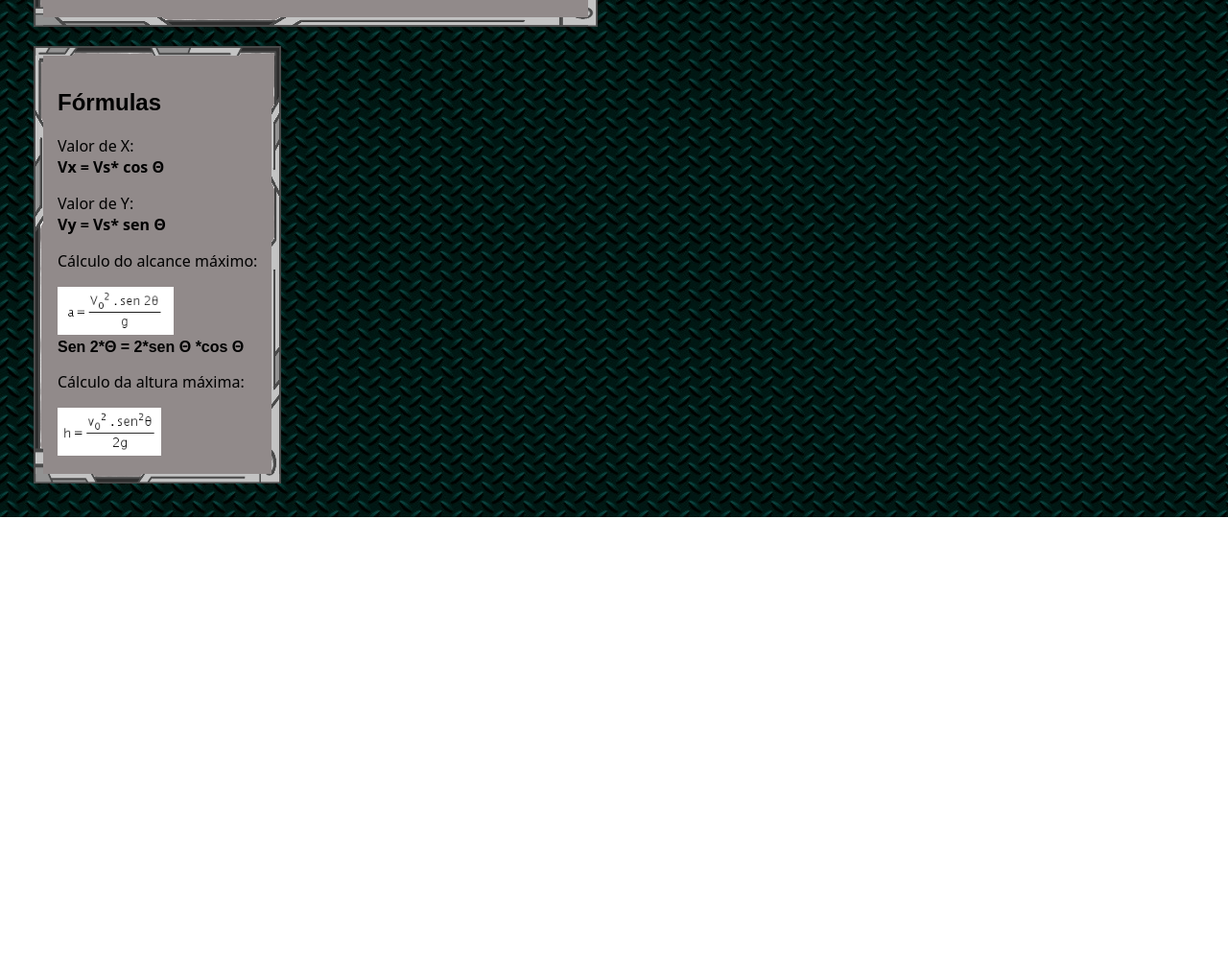
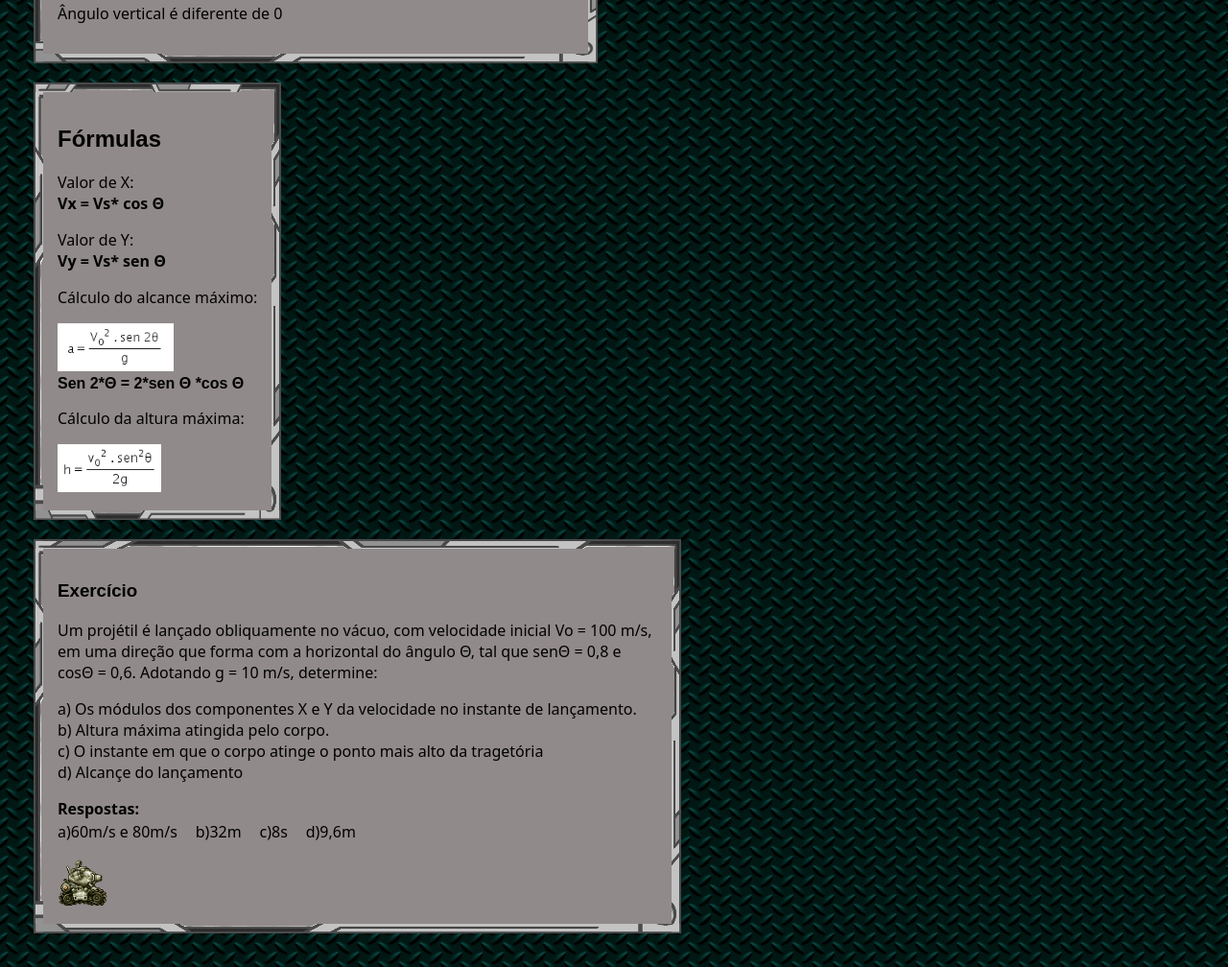
Before and after one commit to Bernardodeas/TP1-Lpw, a plain HTML site: page lançamento_obliquo.html in a window 1280 px wide. Shown: the part 334-1342 px from the top of the page at 96% size. Before the commit the page ends 873 px from the top, so only its background shows below. Drawn offline with Linux system fonts and the light colour scheme; a web font is replaced by a local one.

Commit message:
Adição do "exercício". CSS não alterado

```diff
--- a/lançamento_obliquo.html
+++ b/lançamento_obliquo.html
@@ -22,8 +22,9 @@
     <main>
         <section id="introducao">
             <h1>Lançamento oblíquo</h1>
-            <p class="tópico">Vetor X tem Movimento Retilíneo Uniforme(velocidade constante) <br>
+            <p class="tópico">Vetor X tem Movimento Retilíneo Uniforme(velocidade constante)</p>
             <p class="tópico">Vetor Y tem Movimento Retilíneo Uniforme Variável(velocidade variável)</p>
+            <p class="tópico">Ângulo vertical é diferente de 0</p>
         </section>
         <section>
             <h2>Fórmulas</h2>
@@ -39,7 +40,23 @@
             <img src="img/formulas/Alturamáxima.PNG"
                 alt="Altura é igual a (Velocidade inicial ao quadrado vezes seno ao quadrado de Teta) dividido pela aceleração da gravidade vezes dois."></img>
         </section>
+        <section class="exercicio">
+            <h3>Exercício</h3>
+            <p>Um projétil é lançado obliquamente no vácuo, com velocidade inicial Vo = 100 m/s, em uma
+               direção que forma com a horizontal do ângulo Θ, tal que senΘ = 0,8 e cosΘ = 0,6. Adotando
+               g = 10 m/s, determine:</p>
+            <p>a) Os módulos dos componentes X e Y da velocidade no instante de lançamento.<br>
+               b) Altura máxima atingida pelo corpo. <br>
+               c) O instante em que o corpo atinge o ponto mais alto da tragetória <br>
+               d) Alcançe do lançamento</p>
+            </p>
+            <div>
+                <p><strong>Respostas:</strong><br>
+                   a)60m/s e 80m/sㅤ     b)32mㅤ      c)8sㅤ       d)9,6m</p>
+            <img src="img/veiculos/Sv-001.gif" alt="Gif do tanque 'SV-001' do Metal Slug">
+            </div>
+        </section>
     </main>
 </body>
-
+<!--  0,8 * 0,6 * 2 = 0,96 = 96 = 9,6-->
 </html>
--- a/style.css
+++ b/style.css
@@ -7,6 +7,10 @@
          url(fonte/Montserrat-VariableFont_wght.ttf)
          url(fonte/Montserrat-VariableFont_wght.woff);
 }
+.exercicio{}
+
+
+.exercicio img{ clear: right;}
 html {
     min-height: max-content;
 }
```
Also changed, not shown: img/veiculos/Sv-001.gif (added).
